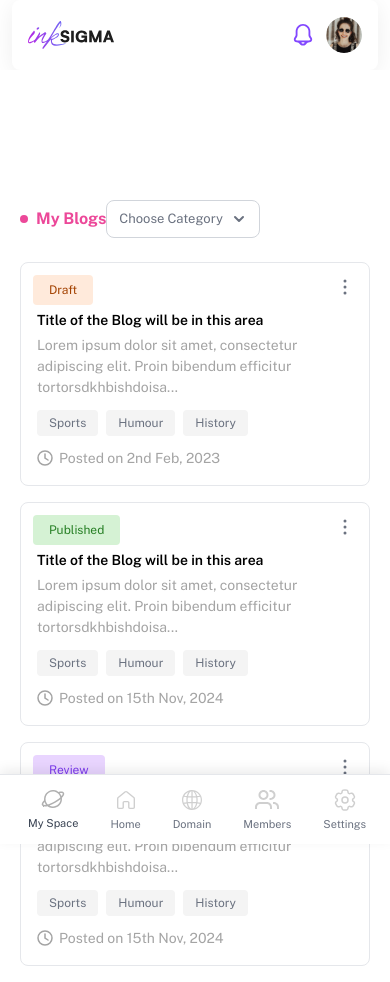
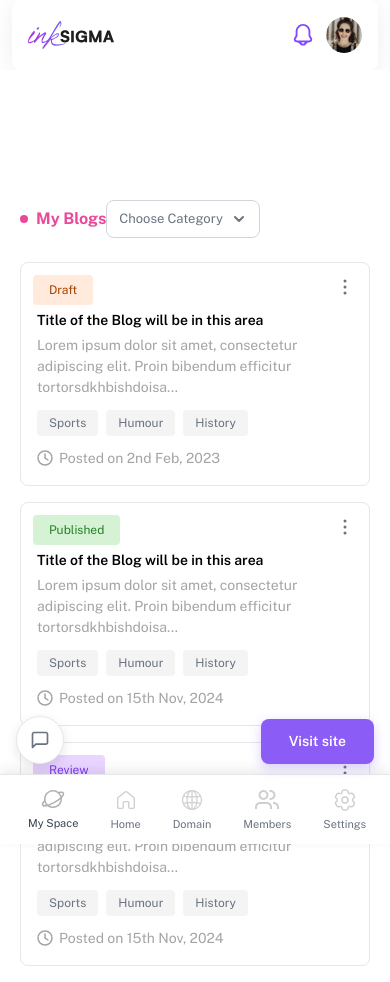
Before and after one commit to inksigmaaa/InkSigma, a Next.js app: page /my-blogs in a window 390 px wide. Built offline with nearby package versions, Linux system fonts and the light colour scheme; a web font is replaced by a local one.

Commit message:
feat: added view site and feedback button in mobile view

```diff
--- a/src/app/components/articleContainer/ArticleContainer.module.css
+++ b/src/app/components/articleContainer/ArticleContainer.module.css
@@ -1,4 +1,4 @@
-/* Article Card */
+/* ===== ARTICLE CARD ===== */
 .articleCard {
     position: relative;
     background: white;
@@ -8,7 +8,7 @@
     margin-bottom: 16px;
 }
 
-/* Status Badge */
+/* ===== STATUS BADGE ===== */
 .statusBadge {
     position: absolute;
     top: 0;
@@ -22,13 +22,12 @@
     font-weight: 400;
     font-size: 12px;
     line-height: 150%;
-    letter-spacing: 0%;
     display: flex;
     align-items: center;
     justify-content: center;
 }
 
-/* Mobile Dropdown */
+/* ===== MOBILE DROPDOWN ===== */
 .mobileDropdown {
     position: absolute;
     top: 8px;
@@ -36,17 +35,7 @@
     display: none;
 }
 
-@media (max-width: 768px) {
-    .mobileDropdown {
-        display: block;
-    }
-
-    .actions {
-        display: none;
-    }
-}
-
-/* Content Layout */
+/* ===== CONTENT LAYOUT ===== */
 .content {
     display: flex;
     justify-content: space-between;
@@ -74,34 +63,26 @@
     flex: 1;
 }
 
-/* Tablet Status and Actions Container */
-.tabletStatusActions {
-    display: none;
-}
-
-/* Title */
+/* ===== TEXT CONTENT ===== */
 .title {
     font-family: 'Public Sans', sans-serif;
     font-weight: 600;
     font-size: 14px;
     line-height: 100%;
-    letter-spacing: 0%;
     color: #000000;
     margin: 0 0 8px 0;
 }
 
-/* Description */
 .description {
     font-family: 'Public Sans', sans-serif;
     font-weight: 400;
     font-size: 14px;
     line-height: 150%;
-    letter-spacing: 0%;
     color: #A4A4A4;
     margin: 0 0 12px 0;
 }
 
-/* Footer */
+/* ===== FOOTER ===== */
 .footer {
     display: flex;
     justify-content: flex-start;
@@ -115,6 +96,7 @@
     flex-shrink: 0;
 }
 
+/* Categories */
 .categories {
     display: flex;
     gap: 8px;
@@ -136,6 +118,7 @@
     align-items: center;
 }
 
+/* Posted Time */
 .posted {
     display: flex;
     align-items: center;
@@ -147,12 +130,11 @@
     font-weight: 400;
     font-size: 14px;
     line-height: 150%;
-    letter-spacing: 0%;
     color: #A4A4A4;
     white-space: nowrap;
 }
 
-/* Actions */
+/* ===== ACTIONS ===== */
 .actions {
     display: flex;
     gap: 8px;
@@ -170,12 +152,7 @@
     display: flex;
     align-items: center;
     justify-content: center;
-    transition: all 0.2s;
-}
-
-.actionButton:hover {
-    background: #F9FAFB;
-    border-color: #D1D5DB;
+    transition: all 0.2s ease;
 }
 
 .actionIcon {
@@ -183,7 +160,20 @@
     height: 24px;
 }
 
-/* Tablet and Desktop responsive (above 768px) */
+/* ===== TABLET STATUS AND ACTIONS ===== */
+.tabletStatusActions {
+    display: none;
+}
+
+/* ===== DESKTOP HOVER EFFECTS ===== */
+@media (min-width: 769px) {
+    .actionButton:hover {
+        background: #F9FAFB;
+        border-color: #D1D5DB;
+    }
+}
+
+/* ===== TABLET AND DESKTOP LAYOUT ===== */
 @media (min-width: 769px) {
     .articleCard {
         padding-right: 200px;
@@ -245,7 +235,7 @@
     }
 }
 
-/* Mobile responsive */
+/* ===== MOBILE RESPONSIVE ===== */
 @media (max-width: 768px) {
     .articleCard {
         padding-top: 50px;
--- a/src/app/components/articles/Articles.module.css
+++ b/src/app/components/articles/Articles.module.css
@@ -1,4 +1,4 @@
-/* Articles Container */
+/* ===== LAYOUT ===== */
 .articlesContainer {
     position: absolute;
     left: 50%;
@@ -14,6 +14,7 @@
     margin-left: 185px;
 }
 
+/* ===== HEADER ===== */
 .header {
     display: flex;
     flex-direction: column;
@@ -30,7 +31,6 @@
     font-weight: 700;
     font-size: 16px;
     line-height: 24px;
-    letter-spacing: 0%;
     color: #1F2937;
     margin: 0;
     display: flex;
@@ -46,6 +46,7 @@
     border-radius: 50%;
 }
 
+/* ===== CONTROLS ===== */
 .controlsRow {
     display: flex;
     align-items: center;
@@ -59,12 +60,11 @@
     gap: 16px;
 }
 
-.actions {
-    display: flex;
-    align-items: center;
-    gap: 12px;
+.rightSection {
+    position: relative;
 }
 
+/* Select All */
 .selectAllLabel {
     display: flex;
     align-items: center;
@@ -84,10 +84,10 @@
     font-weight: 700;
     font-size: 16px;
     line-height: 24px;
-    letter-spacing: 0%;
     color: #6B7280;
 }
 
+/* Icon Buttons */
 .iconButton {
     width: 32px;
     height: 32px;
@@ -99,12 +99,12 @@
     display: flex;
     align-items: center;
     justify-content: center;
-    transition: all 0.2s;
+    transition: all 0.2s ease;
 }
 
-.iconButton:hover {
-    background: #F9FAFB;
-    border-color: #D1D5DB;
+.iconButton:disabled {
+    opacity: 0.5;
+    cursor: not-allowed;
 }
 
 .icon {
@@ -112,10 +112,7 @@
     height: 24px;
 }
 
-.rightSection {
-    position: relative;
-}
-
+/* ===== CATEGORY DROPDOWN ===== */
 .dropdownWrapper {
     position: relative;
 }
@@ -125,7 +122,6 @@
     font-weight: 400;
     font-size: 14px;
     line-height: 150%;
-    letter-spacing: 0%;
     color: #6B7280;
     background: white;
     border: 1px solid #D1D5DB;
@@ -135,13 +131,9 @@
     align-items: center;
     gap: 8px;
     cursor: pointer;
-    transition: all 0.2s;
+    transition: border-color 0.2s ease;
     min-width: 180px;
     justify-content: space-between;
-}
-
-.categoryButton:hover {
-    border-color: #8B5CF6;
 }
 
 .chevron {
@@ -155,7 +147,7 @@
     background: white;
     border: 1px solid #E5E7EB;
     border-radius: 12px;
-    box-shadow: 0px 10px 30px rgba(0, 0, 0, 0.1);
+    box-shadow: 0 10px 30px rgba(0, 0, 0, 0.1);
     width: 320px;
     height: 256px;
     display: flex;
@@ -181,6 +173,7 @@
     border-radius: 8px;
     background: #F9FAFB;
     outline: none;
+    transition: all 0.2s ease;
 }
 
 .searchInput:focus {
@@ -203,14 +196,11 @@
     border-radius: 8px;
     padding: 10px 24px;
     cursor: pointer;
-    transition: background 0.2s;
+    transition: background 0.2s ease;
     white-space: nowrap;
 }
 
-.applyButton:hover {
-    background: #DDD6FE;
-}
-
+/* Categories List */
 .categoriesList {
     padding: 12px;
     overflow-y: auto;
@@ -241,11 +231,7 @@
     padding: 10px 12px;
     cursor: pointer;
     border-radius: 6px;
-    transition: background 0.2s;
-}
-
-.categoryItem:hover {
-    background: #F9FAFB;
+    transition: background 0.2s ease;
 }
 
 .categoryCheckbox {
@@ -264,12 +250,66 @@
     color: #4B5563;
 }
 
-/* Articles List */
+/* ===== ARTICLES LIST ===== */
 .articlesList {
     margin-top: 24px;
 }
 
-/* Mobile responsive */
+/* ===== EMPTY STATE ===== */
+.emptyState {
+    display: flex;
+    align-items: center;
+    justify-content: center;
+    min-height: 200px;
+    padding: 80px 40px;
+    background: repeating-linear-gradient(
+        135deg,
+        transparent,
+        transparent 10px,
+        #E5E7EB 10px,
+        #E5E7EB 11px
+    );
+}
+
+.emptyStateText {
+    font-family: 'Public Sans', sans-serif;
+    font-weight: 400;
+    font-size: 16px;
+    line-height: 24px;
+    color: #9CA3AF;
+    text-align: center;
+    background: white;
+    padding: 12px 24px;
+    position: relative;
+    z-index: 1;
+}
+
+/* ===== DESKTOP HOVER EFFECTS ===== */
+@media (min-width: 769px) {
+    .iconButton:hover {
+        background: #F9FAFB;
+        border-color: #D1D5DB;
+    }
+
+    .iconButton:disabled:hover {
+        background: #FFFFFF;
+        border-color: #EAEAEA;
+    }
+
+    .categoryButton:hover {
+        border-color: #8B5CF6;
+    }
+
+    .applyButton:hover {
+        background: #DDD6FE;
+    }
+
+    .categoryItem:hover {
+        background: #F9FAFB;
+    }
+}
+
+/* ===== MOBILE RESPONSIVE ===== */
 @media (max-width: 768px) {
     .articlesContent {
         margin-left: 0;
@@ -309,41 +349,3 @@
         width: 280px;
     }
 }
-/* Empty State */
-.emptyState {
-    display: flex;
-    align-items: center;
-    justify-content: center;
-    min-height: 200px;
-    padding: 80px 40px;
-    background: repeating-linear-gradient(
-        135deg,
-        transparent,
-        transparent 10px,
-        #E5E7EB 10px,
-        #E5E7EB 11px
-    );
-}
-
-.emptyStateText {
-    font-family: 'Public Sans', sans-serif;
-    font-weight: 400;
-    font-size: 16px;
-    line-height: 24px;
-    color: #9CA3AF;
-    text-align: center;
-    background: white;
-    padding: 12px 24px;
-    position: relative;
-    z-index: 1;
-}
-
-.iconButton:disabled {
-    opacity: 0.5;
-    cursor: not-allowed;
-}
-
-.iconButton:disabled:hover {
-    background: #FFFFFF;
-    border-color: #EAEAEA;
-}
--- a/src/components/ConditionalLayout.jsx
+++ b/src/components/ConditionalLayout.jsx
@@ -3,6 +3,8 @@
 import { usePathname } from "next/navigation"
 import Header from "@/components/Header"
 import Footer from "@/components/Footer"
+import VisitSiteButton from "@/components/VisitSiteButton"
+import FeedbackButton from "@/components/FeedbackButton"
 
 export default function ConditionalLayout({ children }) {
   const pathname = usePathname()
@@ -16,10 +18,19 @@ export default function ConditionalLayout({ children }) {
   const isDraftPage = pathname === "/draft"
   const isTrashPage = pathname === "/trash"
 
+  // Show mobile buttons on all pages except auth pages
+  const showMobileButtons = !isAuthPage
+
   if (isAuthPage || isDashboardPage || isSchedulePage || isReviewPage || isEditorPage || isPostsPage || isMyBlogsPage || isDraftPage || isTrashPage) {
     return (
       <div className="min-h-screen">
         {children}
+        {showMobileButtons && (
+          <>
+            <VisitSiteButton />
+            <FeedbackButton />
+          </>
+        )}
       </div>
     )
   }
@@ -31,6 +42,8 @@ export default function ConditionalLayout({ children }) {
         {children}
       </main>
       <Footer />
+      <VisitSiteButton />
+      <FeedbackButton />
     </>
   )
 }
--- /dev/null
+++ b/src/components/FeedbackButton.jsx
@@ -0,0 +1,19 @@
+"use client"
+
+import styles from './FeedbackButton.module.css'
+
+export default function FeedbackButton() {
+  return (
+    <a
+      href="https://inksigma.canny.io/"
+      target="_blank"
+      rel="noopener noreferrer"
+      className={styles.feedbackButton}
+      title="Send Feedback"
+    >
+      <svg width="24" height="24" viewBox="0 0 24 24" fill="none" xmlns="http://www.w3.org/2000/svg">
+        <path d="M21 15C21 15.5304 20.7893 16.0391 20.4142 16.4142C20.0391 16.7893 19.5304 17 19 17H7L3 21V5C3 4.46957 3.21071 3.96086 3.58579 3.58579C3.96086 3.21071 4.46957 3 5 3H19C19.5304 3 20.0391 3.21071 20.4142 3.58579C20.7893 3.96086 21 4.46957 21 5V15Z" stroke="white" strokeWidth="2" strokeLinecap="round" strokeLinejoin="round"/>
+      </svg>
+    </a>
+  )
+}
--- /dev/null
+++ b/src/components/FeedbackButton.module.css
@@ -0,0 +1,45 @@
+/* Feedback Button - Mobile Only */
+.feedbackButton {
+    position: fixed;
+    bottom: 80px;
+    left: 16px;
+    width: 48px;
+    height: 48px;
+    background: white;
+    border: 1px solid #E5E7EB;
+    border-radius: 50%;
+    display: flex;
+    align-items: center;
+    justify-content: center;
+    box-shadow: 0 4px 12px rgba(0, 0, 0, 0.1);
+    z-index: 100;
+    cursor: pointer;
+    transition: all 0.3s ease;
+}
+
+.feedbackButton:hover {
+    background: #8B5CF6;
+    border-color: #8B5CF6;
+    box-shadow: 0 6px 16px rgba(139, 92, 246, 0.3);
+}
+
+.feedbackButton svg {
+    width: 20px;
+    height: 20px;
+}
+
+.feedbackButton svg path {
+    stroke: #6B7280;
+    transition: stroke 0.3s ease;
+}
+
+.feedbackButton:hover svg path {
+    stroke: white;
+}
+
+/* Hide on desktop */
+@media (min-width: 769px) {
+    .feedbackButton {
+        display: none;
+    }
+}
--- /dev/null
+++ b/src/components/VisitSiteButton.jsx
@@ -0,0 +1,16 @@
+"use client"
+
+import styles from './VisitSiteButton.module.css'
+
+export default function VisitSiteButton() {
+  return (
+    <a
+      href="/"
+      target="_blank"
+      rel="noopener noreferrer"
+      className={styles.visitButton}
+    >
+      Visit site
+    </a>
+  )
+}
--- /dev/null
+++ b/src/components/VisitSiteButton.module.css
@@ -0,0 +1,22 @@
+.visitButton {
+    position: fixed;
+    bottom: 80px;
+    right: 16px;
+    background: #8B5CF6;
+    color: white;
+    padding: 12px 28px;
+    border-radius: 8px;
+    font-family: 'Public Sans', sans-serif;
+    font-weight: 600;
+    font-size: 14px;
+    text-decoration: none;
+    box-shadow: 0px 4px 12px rgba(139, 92, 246, 0.3);
+    z-index: 100;
+    display: none;
+}
+
+@media (max-width: 768px) {
+    .visitButton {
+        display: block;
+    }
+}
```
